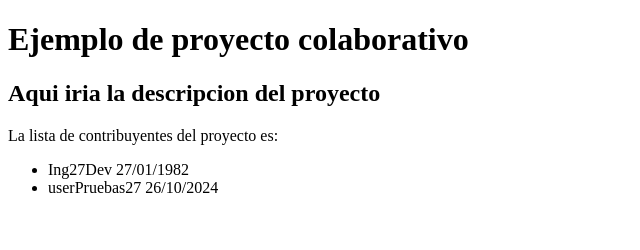
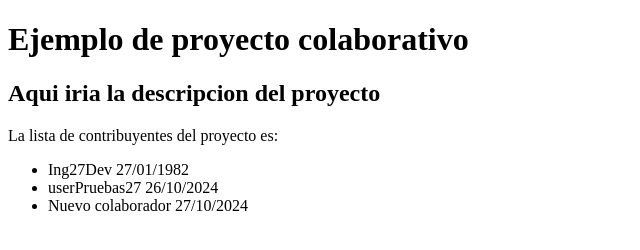
Before and after one commit to userPruebas27/proyecto1_copy, a plain HTML site: page index.html in a window 1280 px wide. Shown: the whole page, without its empty margins (0-640 px from the left). Drawn offline with Linux system fonts and the light colour scheme.

Commit message:
añadir colaborador

```diff
--- a/index.html
+++ b/index.html
@@ -13,6 +13,7 @@
         <ul>
             <li>Ing27Dev 27/01/1982</li>
             <li>userPruebas27 26/10/2024</li>
+            <li>Nuevo colaborador 27/10/2024</li>
         </ul>
     </header>
 </body>
```
